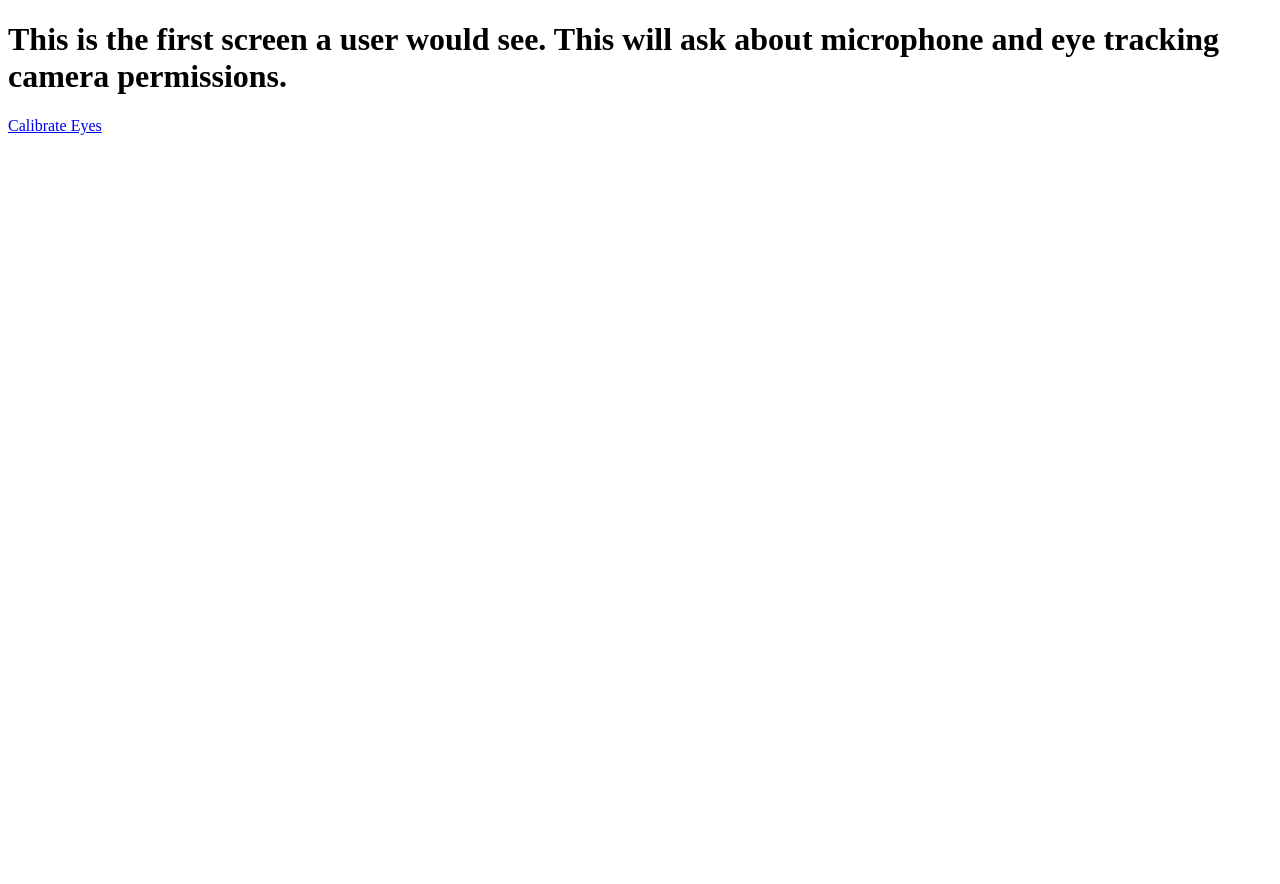
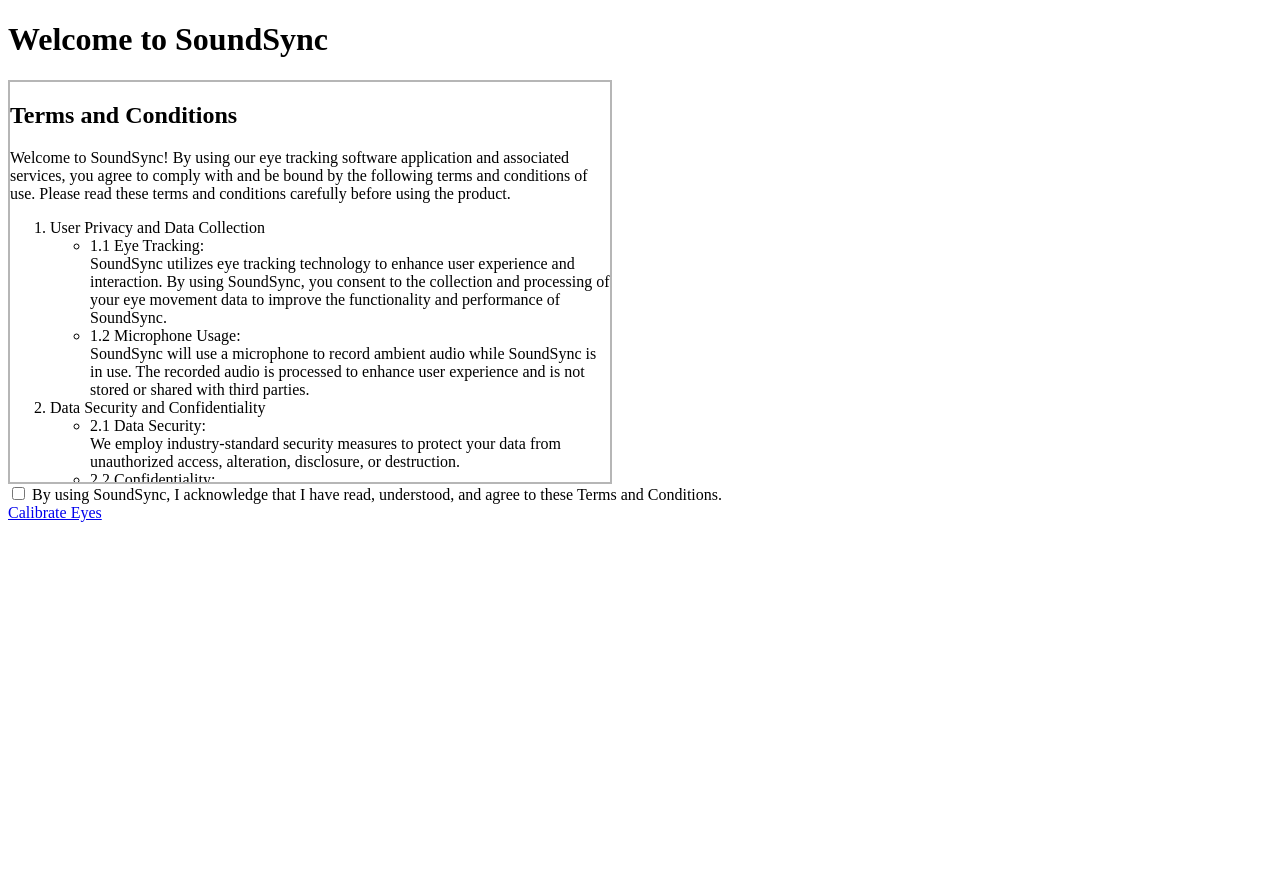
Before and after one commit to sanjana-shriram/SoundSync_Frontend, a Django app: page / in a window 1280 px wide. Shown: the top 884 px of the page. Run offline with Django 4.2, Linux system fonts and the light colour scheme.

Commit message:
terms and conditions django

```diff
--- a/web_project/templates/consentPage.html
+++ b/web_project/templates/consentPage.html
@@ -1,11 +1,107 @@
 <!DOCTYPE html>
 <head>
   <title>This is the consent page</title>
-  <body>
-    <h1>
-      This is the first screen a user would see. This will ask about microphone
-      and eye tracking camera permissions.
-    </h1>
-    <a href="{%url 'eyeCalibrationPage' %}">Calibrate Eyes</a>
-  </body>
+  <link rel="stylesheet" src="/../style.css" />
 </head>
+
+<body>
+  <h1>Welcome to SoundSync</h1>
+
+  <div
+    style="
+      height: 400px;
+      width: 600px;
+      border: 2px solid #b6b6b6;
+      /* font: 16px/26px Georgia, Garamond, Serif; */
+      overflow: auto;
+    "
+  >
+    <h2>Terms and Conditions</h2>
+    Welcome to SoundSync! By using our eye tracking software application and
+    associated services, you agree to comply with and be bound by the following
+    terms and conditions of use. Please read these terms and conditions
+    carefully before using the product.
+    <ol>
+      <li>
+        User Privacy and Data Collection
+        <ul>
+          <li>1.1 Eye Tracking:</li>
+          SoundSync utilizes eye tracking technology to enhance user experience
+          and interaction. By using SoundSync, you consent to the collection and
+          processing of your eye movement data to improve the functionality and
+          performance of SoundSync.
+        </ul>
+        <ul>
+          <li>1.2 Microphone Usage:</li>
+          SoundSync will use a microphone to record ambient audio while
+          SoundSync is in use. The recorded audio is processed to enhance user
+          experience and is not stored or shared with third parties.
+        </ul>
+      </li>
+      <li>
+        Data Security and Confidentiality
+        <ul>
+          <li>2.1 Data Security:</li>
+          We employ industry-standard security measures to protect your data
+          from unauthorized access, alteration, disclosure, or destruction.
+        </ul>
+        <ul>
+          <li>2.2 Confidentiality:</li>
+          We respect your privacy and confidentiality. User data, including eye
+          movement data and recorded audio, is treated as confidential and is
+          used solely for improving SoundSync's functionality and user
+          experience.
+        </ul>
+      </li>
+
+      <li>
+        User Responsibilities
+        <ul>
+          <li>3.1 Accuracy of Information:</li>
+          You are responsible for providing accurate and complete information
+          during the use of SoundSync.
+        </ul>
+        <ul>
+          <li>3.2 User Conduct:</li>
+          You agree to use SoundSync in compliance with applicable laws and
+          regulations and refrain from engaging in any harmful or malicious
+          activities.
+        </ul>
+      </li>
+
+      <li>
+        Limitation of Liability
+        <ul>
+          <li>4.1 Disclaimer:</li>
+          SoundSync is provided on an "as-is" and "as-available" basis. We do
+          not guarantee the accuracy, reliability, or availability of SoundSync.
+        </ul>
+        <ul>
+          <li>4.2 Limitation of Liability:</li>
+          To the extent permitted by law, we shall not be liable for any
+          indirect, incidental, special, consequential, or punitive damages, or
+          any loss of profits or revenues.
+        </ul>
+      </li>
+      <li>
+        Changes to Terms and Conditions
+        <ul>
+          <li>5.1 Updates:</li>
+          We reserve the right to modify, amend, or replace these terms and
+          conditions at any time. Your continued use of SoundSync following the
+          posting of changes constitutes your acceptance of such changes.
+        </ul>
+      </li>
+    </ol>
+  </div>
+
+  <div class="tacbox">
+    <input id="checkbox" type="checkbox" />
+    <label for="checkbox">
+      By using SoundSync, I acknowledge that I have read, understood, and agree
+      to these Terms and Conditions.</label
+    >
+  </div>
+
+  <a href="{%url 'eyeCalibrationPage' %}">Calibrate Eyes</a>
+</body>
```
Also changed, not shown: python_app.py (+17 -72 lines), testing_tkinter.py (+68 -44 lines), web_project/style.css (added, +16 -0 lines), out0.jpg, out1.jpg (added), out2.jpg (added), out3.jpg (added), out4.jpg (added), 7 other files.
